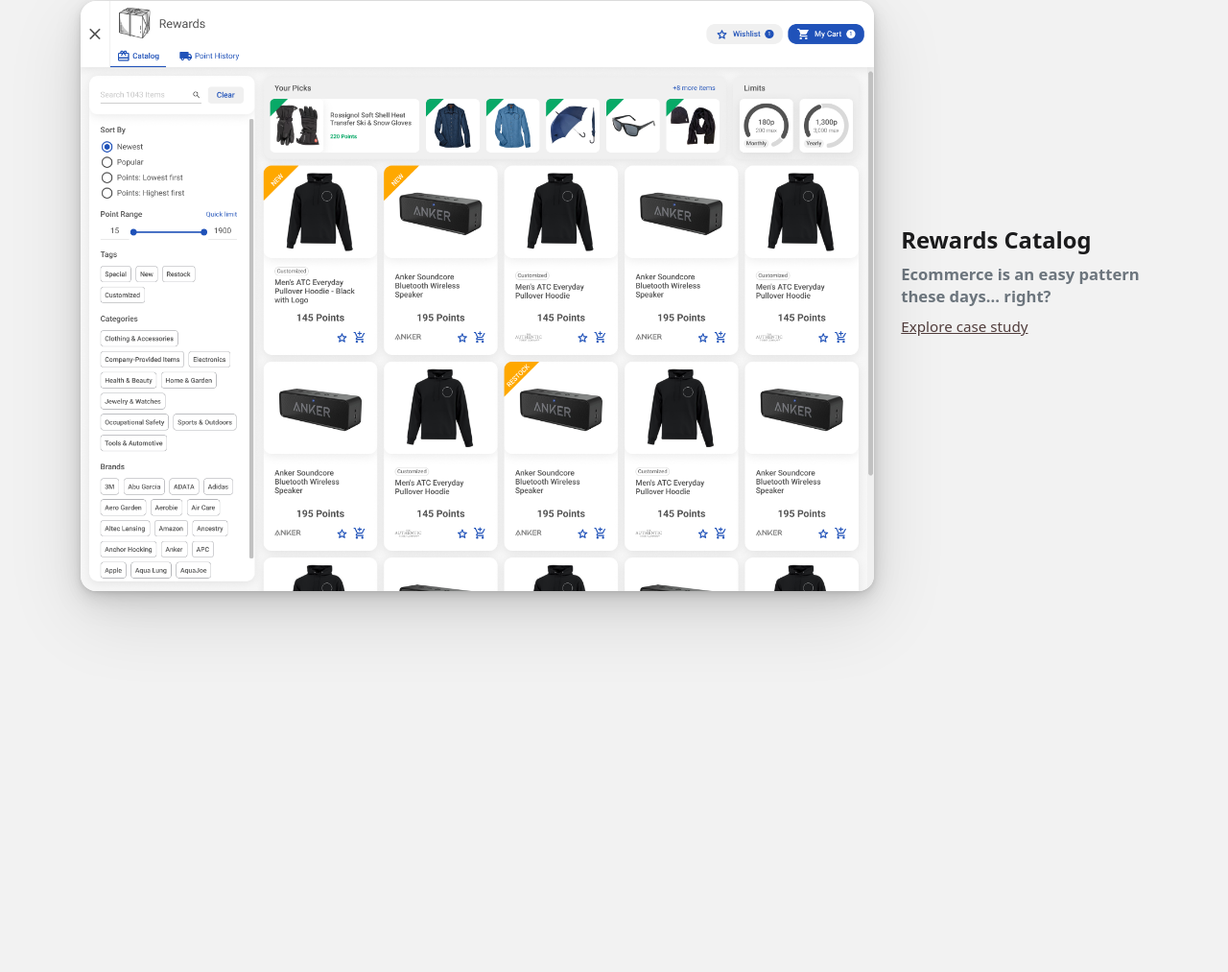
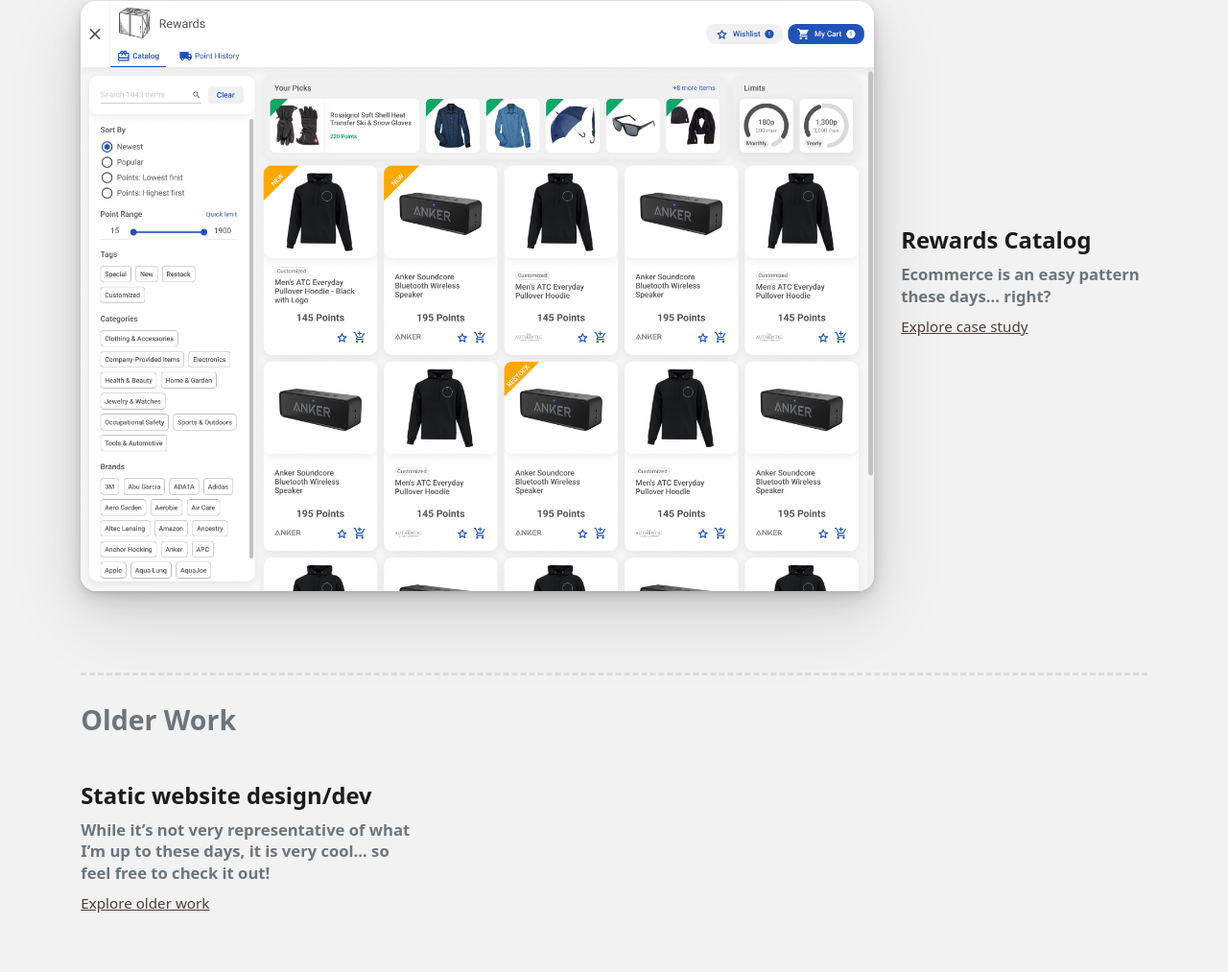
Before and after one commit to McMurtry7/mcmurtry.ca, an Eleventy site: page _src/portfolio/index.njk in a window 1280 px wide. Shown: the part 1753-2766 px from the top of the page at 96% size. Before the commit the page ends 2483 px from the top, so only its background shows below. Built offline with nearby package versions, Linux system fonts and the light colour scheme; Eleventy itself is replaced by a stand-in of ours; files that its build step writes are made by us from their sources.

Commit message:
added a link to my older work cause why not

```diff
--- a/_src/portfolio/index.njk
+++ b/_src/portfolio/index.njk
@@ -63,3 +63,17 @@
     </div>
   </div>
 </div>
+
+<hr class="dashed my-4" />
+
+<h4 class="text-muted">Older Work</h4>
+
+<div class="row py-4">
+  <div class="col-md-4">
+    <div class="portfolio-project__info">
+      <h5 class="mb-2">Static website design/dev</h5>
+      <h6 class="text-muted mb-2"><small>While it’s not very representative of what I’m up to these days, it is very cool… so feel free to check it out!</small></h6>
+      <a class="d-block mb-4" href="/portfolio/web-design">Explore older work</a>
+    </div>
+  </div>
+</div>
--- a/_src/portfolio/web-design/index.njk
+++ b/_src/portfolio/web-design/index.njk
@@ -8,7 +8,7 @@
     <h1 class="brand-serif">Previous Web Design</h1>
   </div>
   <div class="col-md-6">
-    <p>Below are examples of the type of work I was doing as a designer / frontend devloper circa 2017-2021</p>
+    <p>Below are examples of the type of work I was doing as a designer / frontend developer circa 2017-2021</p>
     <a class="btn btn-outline-dark mb-4" href="../">Go back</a>
   </div>
 </div>
```
